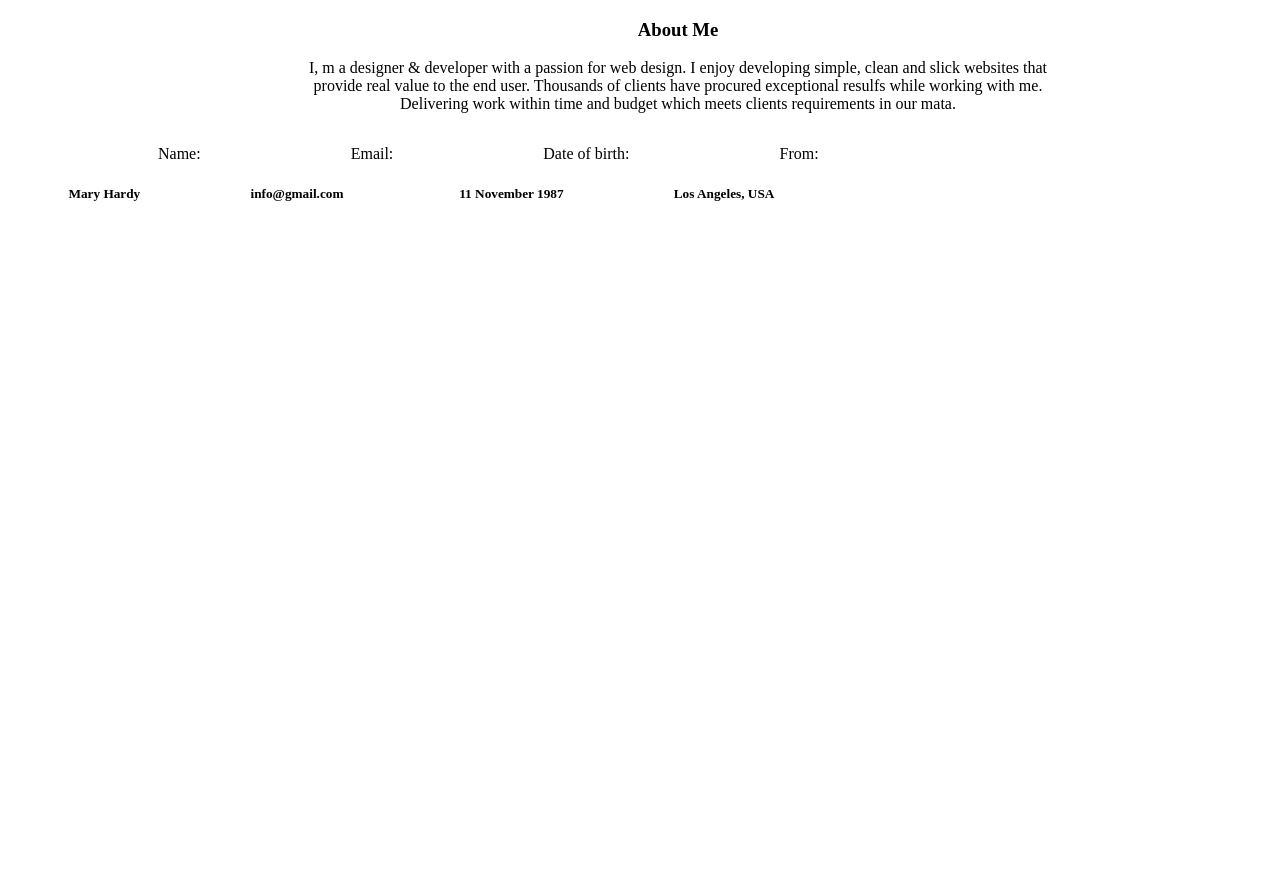
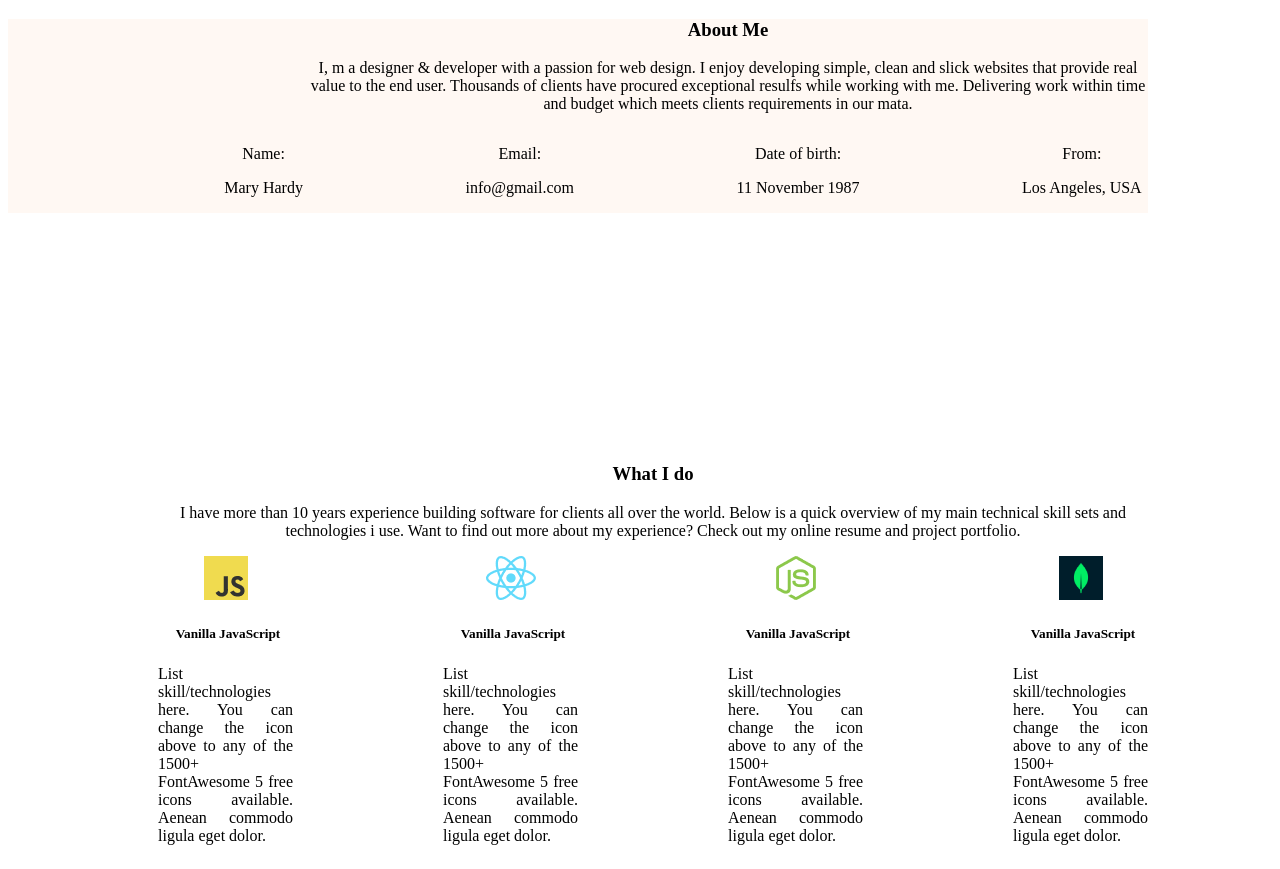
Before and after one commit to mohammad-masud/dev-portfolio, a plain HTML site: page index.html in a window 1280 px wide. Shown: the part 637-1506 px from the top of the page. Before the commit the page ends 869 px from the top, so only its background shows below. Drawn offline with Linux system fonts and the light colour scheme.

Commit message:
work section added

```diff
--- a/index.html
+++ b/index.html
@@ -42,27 +42,58 @@
     </header>
     <main>
         <div class="main-section">
+
+            <div class="about-section">
                 <div class="about">
                     <h3 class="section-title">About Me</h3>
                     <p>I, m a designer & developer with a passion for web design. I enjoy developing simple, clean and slick websites that provide real value to the end user. Thousands of clients have procured exceptional resulfs while working with me. Delivering work within time and budget which meets clients requirements in our mata.</p>
                 </div>
 
                 <div class="about-info">
-                <div class="name">
+                    <div class="about-details">
                         <p>Name: </p>
-                    <h5>Mary Hardy</h5>
+                        <p class="about-details">Mary Hardy</p>
                     </div>
-                <div class="email">
+                    <div class="about-details">
                         <p>Email:</p>
-                    <h5>info@gmail.com</h5>
+                        <p>info@gmail.com</p>
                     </div>
-                <div class="DOB">
+                    <div class="about-details">
                         <p>Date of birth:</p>
-                    <h5>11 November 1987</h5>
+                        <p>11 November 1987</p>
                     </div>
-                <div class="addres">
+                    <div class="about-details">
                         <p>From:</p>
-                    <h5>Los Angeles, USA</h5>
+                        <p>Los Angeles, USA</p>
+                    </div>
+                </div>
+            </div>
+
+            <div class="whatTodo">
+                <h3>What I do</h3>
+                <p>I have more than 10 years experience building software for clients all over the world. Below is a quick overview of my main technical skill sets and technologies i use. Want to find out more about my experience? Check out my online resume and project portfolio.</p>
+            </div>
+
+            <div class="work-area-section">
+                <div class="work-area">
+                    <img class="icon" src="./images/icons/js.png" alt="">
+                    <h5 class="work-title">Vanilla JavaScript</h5>
+                    <p class="work-description">List skill/technologies here. You can change the icon above to any of the 1500+ FontAwesome 5 free icons available. Aenean commodo ligula eget dolor.</p>
+                </div>
+                <div class="work-area">
+                    <img class="icon" src="./images/icons/react.png" alt="">
+                    <h5 class="work-title">Vanilla JavaScript</h5>
+                    <p class="work-description">List skill/technologies here. You can change the icon above to any of the 1500+ FontAwesome 5 free icons available. Aenean commodo ligula eget dolor.</p>
+                </div>
+                <div class="work-area">
+                    <img class="icon" src="./images/icons/nodejs.png" alt="">
+                    <h5 class="work-title">Vanilla JavaScript</h5>
+                    <p class="work-description">List skill/technologies here. You can change the icon above to any of the 1500+ FontAwesome 5 free icons available. Aenean commodo ligula eget dolor.</p>
+                </div>
+                <div class="work-area">
+                    <img class="icon" src="./images/icons/mongo.png" alt="">
+                    <h5 class="work-title">Vanilla JavaScript</h5>
+                    <p class="work-description">List skill/technologies here. You can change the icon above to any of the 1500+ FontAwesome 5 free icons available. Aenean commodo ligula eget dolor.</p>
                 </div>
             </div>
         </div>
--- a/styles/home.css
+++ b/styles/home.css
@@ -60,9 +60,14 @@
 .about , h3 , p{
     text-align: center;
     margin-left: 150px;
+
+}
+.about{
+    background-color: #FFF8F3;
+
 }
 .main-section{
-    width: 1040px;
+    width: 1140px;
     text-align: center;
 }
 .name{
@@ -73,5 +78,40 @@
     display: flex;
     align-items: center;
     text-align: center;
+    justify-content: space-around;
+    margin-left: 60px;
+    background-color: #FFF8F3;
 
 }
+.about-details{
+    text-align: center;
+
+}
+.about-section{
+    background-color: #FFF8F3;
+}
+
+.whatTodo{
+    margin-top: 250px;
+}
+
+.work-area-section{
+    display: flex;
+    justify-content: space-around;
+    align-items: center;
+}
+.icon{
+    margin-left: 150px;
+}
+.work-title{
+    padding-left: 155px;
+}
+
+.work-area-sectionwork-area-section{
+    margin-top: 80px;
+    margin-right: 500px;
+}
+.work-description{
+    text-align: justify;
+
+}
```
Lines whose indentation alone changed are shown as unchanged.
